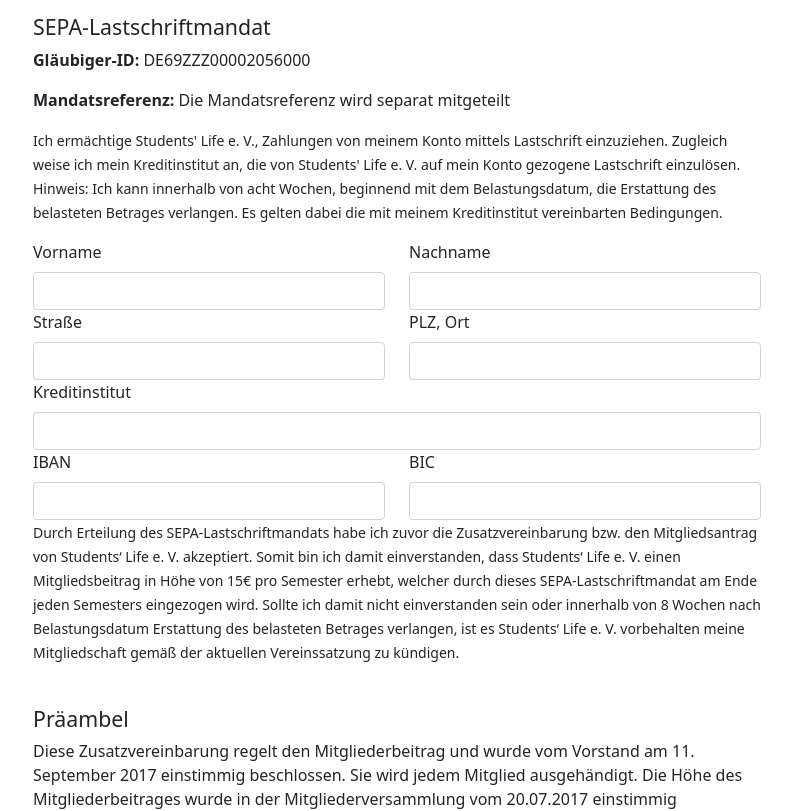
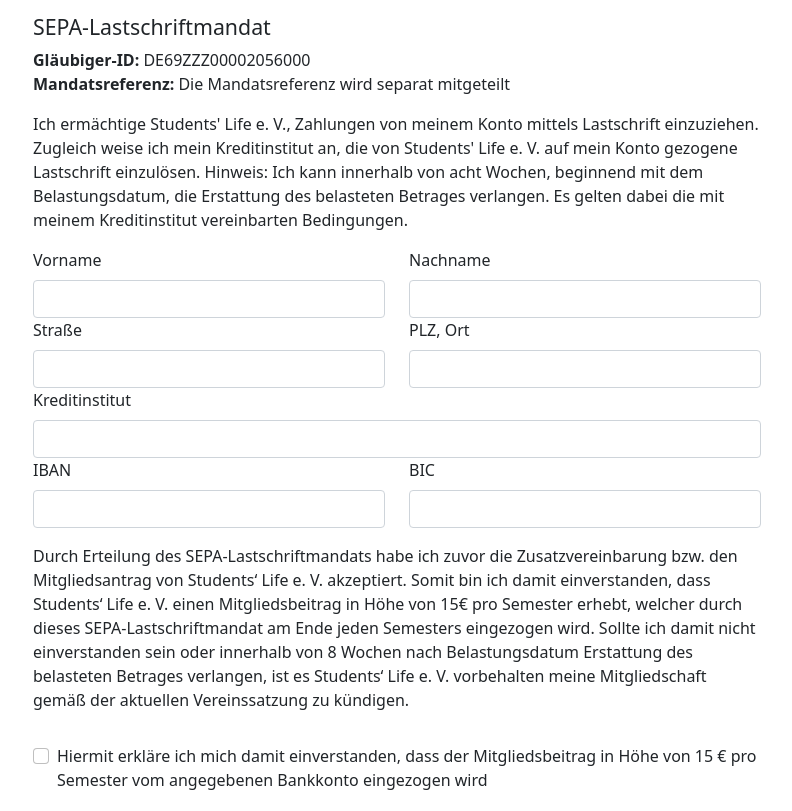
Before and after one commit to neuland-ingolstadt/mitgliedsantrag, a Next.js app: page / in a window 1280 px wide. Shown: the part 760-1571 px from the top of the page, without its empty margins (243-1035 px from the left). Built offline with nearby package versions, Linux system fonts and the light colour scheme.

Commit message:
Make fields required and add SEPA checkbox

```diff
--- a/pages/index.js
+++ b/pages/index.js
@@ -4,7 +4,7 @@
 
 export default function Home () {
   return (
-    <Container>
+    <Container title="Mitgliedsantrag">
       <Form method="post" action="/api/submit">
         <Row>
           <h4>Persönliche Daten</h4>
@@ -64,6 +64,7 @@
               id="privateEmail"
               name="privateEmail"
               type="email"
+              required
             />
           </Col>
           <Col sm>
@@ -73,6 +74,7 @@
               name="uniEmail"
               type="email"
               pattern=".+@thi\.de"
+              required
             />
           </Col>
         </Row>
@@ -112,6 +114,7 @@
                 id="homeStreet"
                 name="homeStreet"
                 type="text"
+                required
               />
             </Form.Group>
           </Col>
@@ -122,6 +125,7 @@
                 id="homeCity"
                 name="homeCity"
                 type="text"
+                required
               />
             </Form.Group>
           </Col>
@@ -151,6 +155,7 @@
               name="uniStart"
               type="text"
               placeholder="WS / SS YYYY"
+              required
             />
           </Col>
         </Row>
@@ -158,15 +163,11 @@
           <Col>
             <h4>SEPA-Lastschriftmandat</h4>
             <p>
-              <strong>Gläubiger-ID:</strong> DE69ZZZ00002056000
-            </p>
-            <p>
+              <strong>Gläubiger-ID:</strong> DE69ZZZ00002056000<br />
               <strong>Mandatsreferenz:</strong> Die Mandatsreferenz wird separat mitgeteilt
             </p>
             <p>
-              <small>
-                Ich ermächtige Students&apos; Life e. V., Zahlungen von meinem Konto mittels Lastschrift einzuziehen. Zugleich weise ich mein Kreditinstitut an, die von Students&apos; Life e. V. auf mein Konto gezogene Lastschrift einzulösen. Hinweis: Ich kann innerhalb von acht Wochen, beginnend mit dem Belastungsdatum, die Erstattung des belasteten Betrages verlangen. Es gelten dabei die mit meinem Kreditinstitut vereinbarten Bedingungen.
-              </small>
+              Ich ermächtige Students&apos; Life e. V., Zahlungen von meinem Konto mittels Lastschrift einzuziehen. Zugleich weise ich mein Kreditinstitut an, die von Students&apos; Life e. V. auf mein Konto gezogene Lastschrift einzulösen. Hinweis: Ich kann innerhalb von acht Wochen, beginnend mit dem Belastungsdatum, die Erstattung des belasteten Betrages verlangen. Es gelten dabei die mit meinem Kreditinstitut vereinbarten Bedingungen.
             </p>
           </Col>
         </Row>
@@ -204,6 +205,7 @@
                 id="sepaStreet"
                 name="sepaStreet"
                 type="text"
+                required
               />
             </Form.Group>
           </Col>
@@ -214,6 +216,7 @@
                 id="sepaCity"
                 name="sepaCity"
                 type="text"
+                required
               />
             </Form.Group>
           </Col>
@@ -226,6 +229,7 @@
                 id="bank"
                 name="bank"
                 type="text"
+                required
               />
             </Form.Group>
           </Col>
@@ -239,6 +243,7 @@
                 name="iban"
                 type="text"
                 pattern="[A-Z]{2}[0-9A-Z ]{3,}"
+                required
               />
             </Form.Group>
           </Col>
@@ -250,17 +255,28 @@
                 name="bic"
                 type="text"
                 autoComplete
+                required
               />
             </Form.Group>
           </Col>
         </Row>
-        <Row>
+        <Row className="mt-3">
           <Col>
             <p>
-              <small>
-                Durch Erteilung des SEPA-Lastschriftmandats habe ich zuvor die Zusatzvereinbarung bzw. den Mitgliedsantrag von Students‘ Life e. V. akzeptiert. Somit bin ich damit einverstanden, dass Students‘ Life e. V. einen Mitgliedsbeitrag in Höhe von 15€ pro Semester erhebt, welcher durch dieses SEPA-Lastschriftmandat am Ende jeden Semesters eingezogen wird. Sollte ich damit nicht einverstanden sein oder innerhalb von 8 Wochen nach Belastungsdatum Erstattung des belasteten Betrages verlangen, ist es Students‘ Life e. V. vorbehalten meine Mitgliedschaft gemäß der aktuellen Vereinssatzung zu kündigen.
-              </small>
+              Durch Erteilung des SEPA-Lastschriftmandats habe ich zuvor die Zusatzvereinbarung bzw. den Mitgliedsantrag von Students‘ Life e. V. akzeptiert. Somit bin ich damit einverstanden, dass Students‘ Life e. V. einen Mitgliedsbeitrag in Höhe von 15€ pro Semester erhebt, welcher durch dieses SEPA-Lastschriftmandat am Ende jeden Semesters eingezogen wird. Sollte ich damit nicht einverstanden sein oder innerhalb von 8 Wochen nach Belastungsdatum Erstattung des belasteten Betrages verlangen, ist es Students‘ Life e. V. vorbehalten meine Mitgliedschaft gemäß der aktuellen Vereinssatzung zu kündigen.
             </p>
+          </Col>
+        </Row>
+        <Row className="mt-3">
+          <Col>
+            <Form.Group>
+              <Form.Check
+                id="sepa-check"
+                name="sepa-check"
+                label="Hiermit erkläre ich mich damit einverstanden, dass der Mitgliedsbeitrag in Höhe von 15 € pro Semester vom angegebenen Bankkonto eingezogen wird"
+                required
+              />
+            </Form.Group>
           </Col>
         </Row>
         <Row className="mt-3">
```
